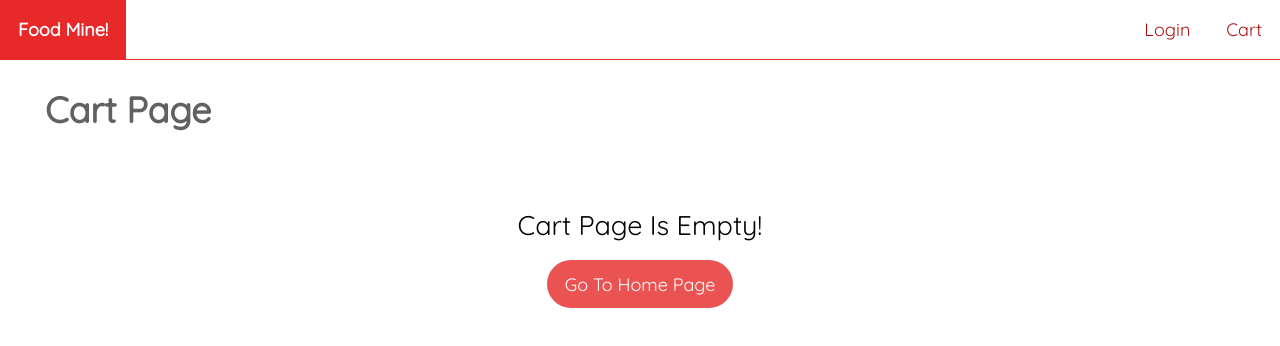
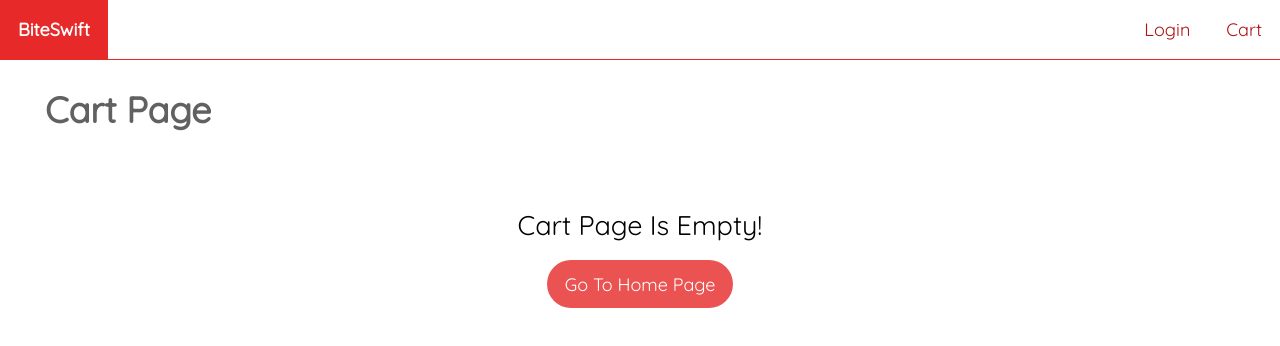
Before and after one commit to rachitsgh/FoodSwift, a React (Create React App) app in the folder frontend/: page /cart in a window 1280 px wide. Shown: the top 346 px of the page. Built offline with nearby package versions, Linux system fonts and the light colour scheme.

Commit message:
Debugging

```diff
--- a/frontend/src/components/Header/Header.js
+++ b/frontend/src/components/Header/Header.js
@@ -13,7 +13,7 @@ export default function Header() {
     <header className={classes.header}>
       <div className={classes.container}>
         <Link to="/" className={classes.logo}>
-          Food Mine!
+          BiteSwift
         </Link>
         <nav>
           <ul>
--- a/frontend/src/components/Price/Price.js
+++ b/frontend/src/components/Price/Price.js
@@ -12,7 +12,7 @@ const Price=({ price, locale, currency })=> {
 
 Price.defaultProps = {
   locale: 'en-US',
-  currency: 'USD',
+  currency: 'INR',
 };
 
 export default Price;
--- a/frontend/src/pages/Payment/PaymentPage.js
+++ b/frontend/src/pages/Payment/PaymentPage.js
@@ -5,7 +5,6 @@ import Title from '../../components/Title/Title';
 import OrderItemsList from '../../components/OrderItemsList/OrderItemsList';
 import Map from '../../components/Map/Map';
 import PaypalButtons from '../../components/PaypalButtons.js/PaypalButtons';
-//import PaypalButtons from '../../components/PaypalButtons/PaypalButtons';
 
 export default function PaymentPage() {
   const [order, setOrder] = useState();
```
